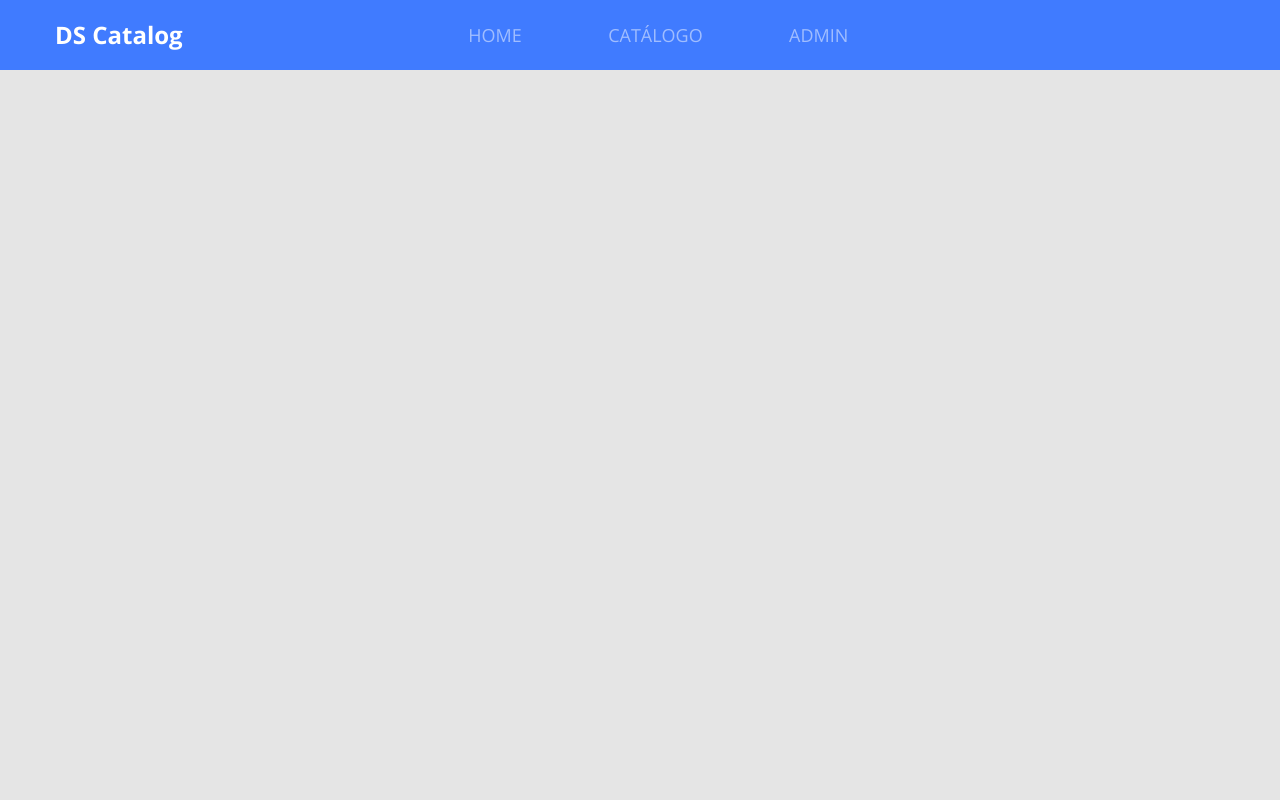
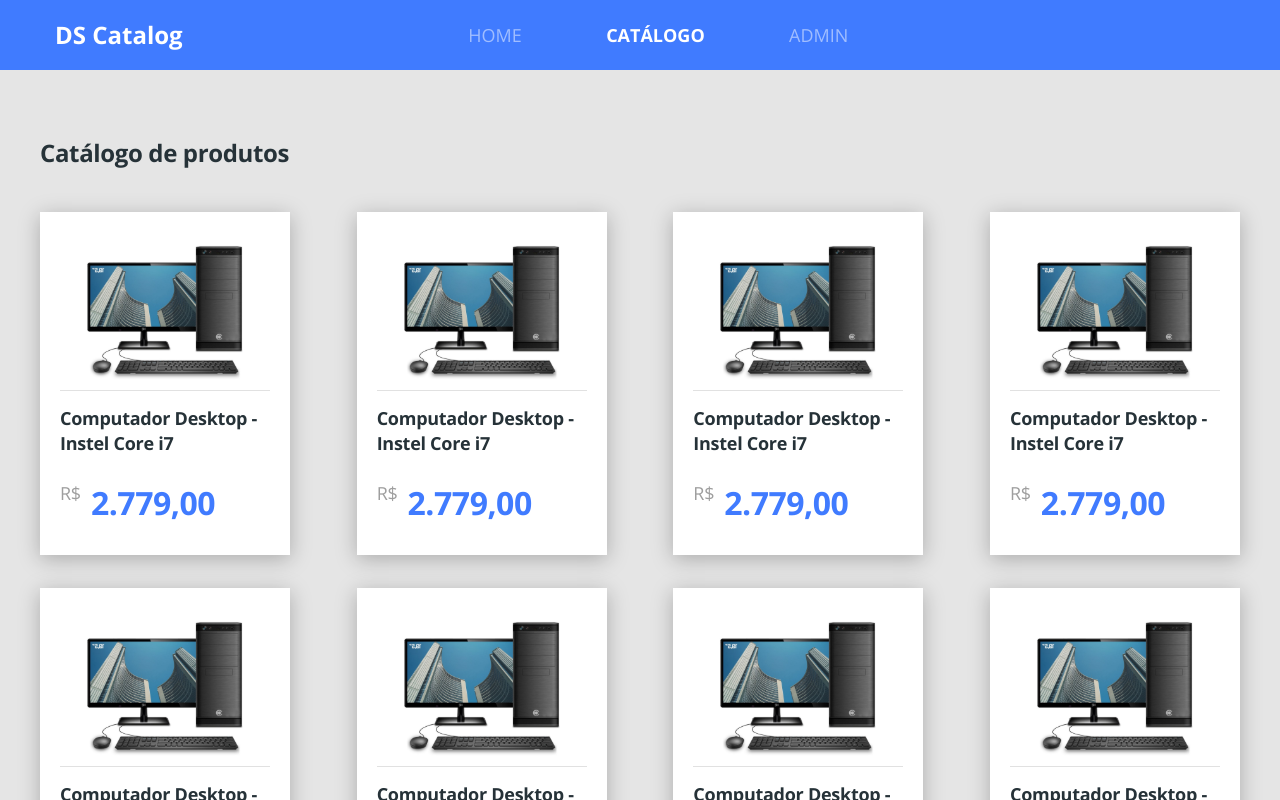
Before and after one commit to GustavoToda/dscatalog-bootcamp, a React (Create React App) app in the folder front-web/: page /products/1 in a window 1280 px wide. Shown: the top 800 px of the page. Built offline with nearby package versions, Linux system fonts and the light colour scheme.

Commit message:
Finish product listing layout

```diff
--- a/front-web/src/Routes.tsx
+++ b/front-web/src/Routes.tsx
@@ -12,7 +12,7 @@ const Routes = () => (
             <Route path="/" exact>
                 <Home />
             </Route>
-            <Route path="/catalog">
+            <Route path="/products">
                 <Catalog />
             </Route>
             <Route path="/admin">
--- a/front-web/src/core/components/Navbar/index.tsx
+++ b/front-web/src/core/components/Navbar/index.tsx
@@ -17,12 +17,12 @@ const Navbar = () => (
                     </NavLink>
                 </li>
                 <li>
-                    <NavLink to="/Catalog">
+                    <NavLink to="/products">
                         CATÁLOGO
                     </NavLink>
                 </li>
                 <li>
-                    <NavLink to ="/Admin">
+                    <NavLink to ="/admin">
                         ADMIN
                     </NavLink>
                 </li>
--- a/front-web/src/core/components/ProductCard/index.tsx
+++ b/front-web/src/pages/Catalog/components/ProductCard/index.tsx
@@ -1,6 +1,6 @@
 import React from 'react';
 import './styles.scss';
-import { ReactComponent as ProductImage } from '../../../core/assets/images/product.svg';
+import { ReactComponent as ProductImage } from '../../../../core/assets/images/product.svg';
 
 const ProductCard = () => (
     <div className="card-base border-radius-10 product-card">
--- /dev/null
+++ b/front-web/src/pages/Catalog/components/ProductDetails/styles.scss
@@ -0,0 +1,3 @@
+.product-detail-container {
+
+}
--- a/front-web/src/pages/Catalog/index.tsx
+++ b/front-web/src/pages/Catalog/index.tsx
@@ -1,5 +1,5 @@
 import React from 'react';
-import ProductCard from '../../core/components/ProductCard';
+import ProductCard from './components/ProductCard';
 import './styles.scss';
 
 const Catalog = () => (
--- a/front-web/src/pages/Home/index.tsx
+++ b/front-web/src/pages/Home/index.tsx
@@ -12,7 +12,7 @@ const Home = () => (
         <p className="text-subtitle">
           Ajudaremos você a encontrar os melhores <br /> produtos disponíveis no mercado.
         </p>
-        <Link to="/catalog">
+        <Link to="/products">
           <ButtonIcon text="inicie agora a sua busca"/>
         </Link>
         </div>
```
Also changed, not shown: front-web/src/pages/Catalog/components/ProductDetails/index.tsx (added, +11 -0 lines), front-web/src/pages/Catalog/components/ProductCard/styles.scss (renamed from front-web/src/core/components/ProductCard/styles.scss).
